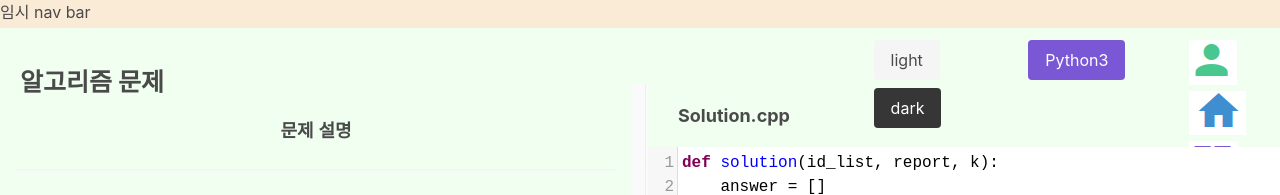
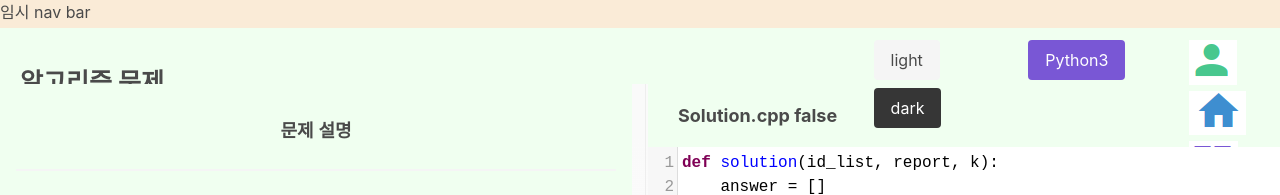
Before and after one commit to COALA-Web/COALA-Problem-Solving, a Vue app in the folder problem_solving/: page / in a window 1280 px wide. Shown: the top 195 px of the page. Built offline with nearby package versions, Linux system fonts and the light colour scheme.

Commit message:
Update Vertical Sector

```diff
--- a/problem_solving/src/App.vue
+++ b/problem_solving/src/App.vue
@@ -79,16 +79,20 @@
 
     </div>
 
-    <div class="contents">
-      <div class="guide-section">
+    <div class="contents" @mouseup="verticalMsup()" @mousemove="verticalMove">
+      <div class="guide-section" :style="guideStyle">
         <h6 class="guide-section-title"><b>문제 설명</b></h6>
         <hr>
         <ProblemOne/>
       </div>
-      <div class="gutter-horizontal"></div>
-      <div class="run-section">
+      <div class="gutter-vertical" id="resize" @mousedown="verticalMsdwn()"   >
+        <!-- <p> {{click}}</p>
+        <p> {{counter}}</p> -->
+
+      </div>
+      <div class="run-section" :style="runStyle">
         <div class="editor-section">
-          <h6 class="editor-section-title"><b>Solution.cpp</b></h6>
+          <h6 class="editor-section-title"><b>Solution.cpp {{click}}</b></h6>
           <div class="editor-section-contents">
             <textarea v-model="content" id="editor"></textarea>
           </div>
@@ -141,6 +145,18 @@ export default {
       topic : "알고리즘 문제",
       content: 'def solution(id_list, report, k):\n\tanswer = []\n\treturn answer\n',
       language: "Python3",
+      click: false,
+      counter: 0,
+
+
+      guideStyle:{
+        backgroundColor : '#F0FFF0',
+        width: 'calc(50% - 8px)'
+      },
+      runStyle:{
+        width:'calc(50% - 8px)'
+      },
+      windowWidth: window.innerWidth,
     }
   },
   components: {
@@ -169,10 +185,32 @@ export default {
     active_javaScript(){
       // alert("javascript");
       this.cm.setOption('mode','javascript')
-      this.content = "function solution(id_list, report, k) {\n\tvar answer = [];\n\treturn answer;\n}";
+      this.content = "function solution(id_list, report, k) {\n\tvar answer = [];\n\treturn answer;\n}\n";
       this.cm.setOption('value',this.content);
     },
+    verticalMsdwn(){
+      this.click = true;
+      console.log('d');
+    },
+    verticalMsup(){
+      this.click = false;
+    },
+    verticalMove(event){
+      let mouseX = event.clientX;
 
+      let halfGutterPercent = (8/this.windowWidth)*100+0.1;
+      let widthPercent = (mouseX / this.windowWidth) * 100;
+
+      // console.log(widthPercent-gutterPercent);
+      // console.log(100-widthPercent+gutterPercent);
+
+
+      if(this.click == true){
+        console.log('work');
+        this.guideStyle.width=(widthPercent-halfGutterPercent)+'%';
+        this.runStyle.width=(100-widthPercent-halfGutterPercent) + '%';
+      }
+    }
   }
 }
 </script>
@@ -207,6 +245,7 @@ html, body {
 }
 .guide-section{
   /* background-color:#666666; */
+  /* --test-value: 50%; */
   width: calc(50% - 8px);
   height: 100%;
   display: inline-block;
@@ -219,7 +258,7 @@ html, body {
   margin: 1em 0px;
   text-align: center;
 }
-.gutter-horizontal{
+.gutter-vertical{
   width: 16px;
   height: 100%;
   background-image: url(./assets/gutter.png);
```
